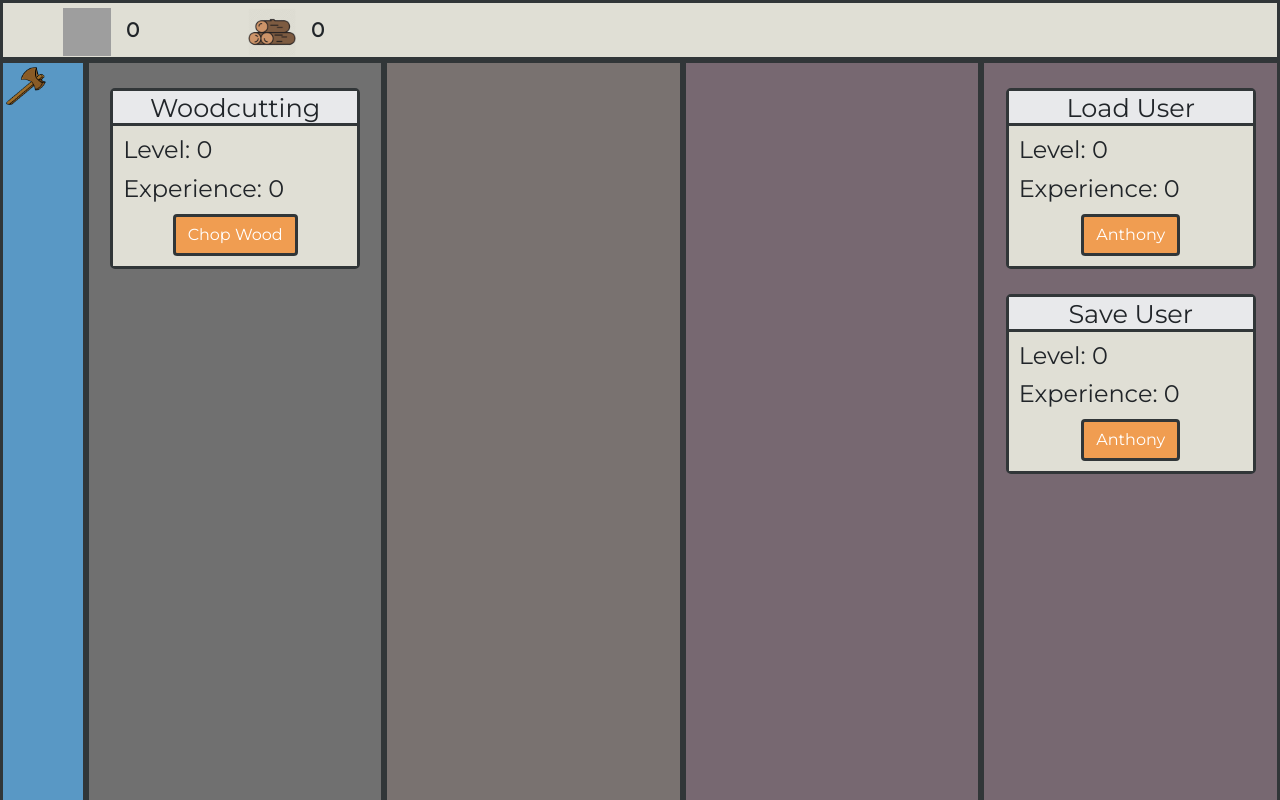
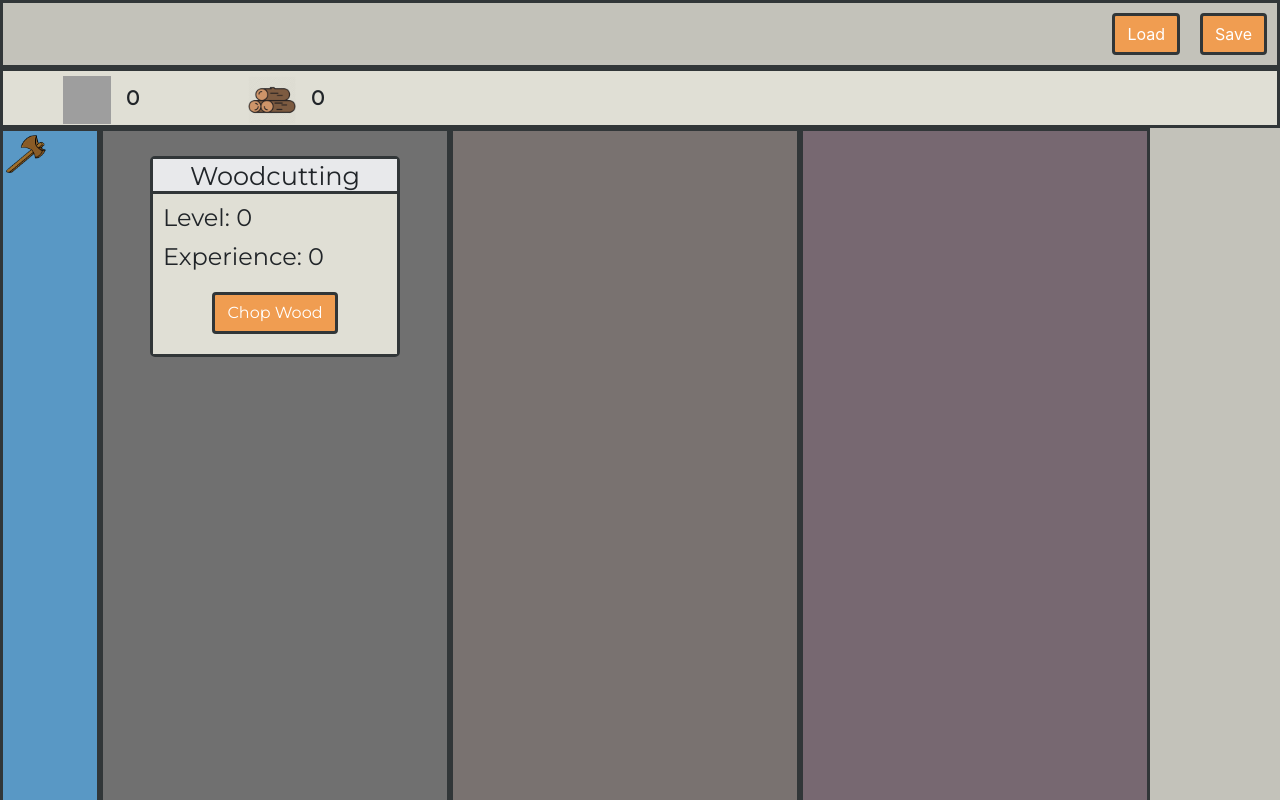
Before and after one commit to theRJMurray/skilling, a React (Create React App) app: page / in a window 1280 px wide. Shown: the top 800 px of the page. Built offline with nearby package versions, Linux system fonts and the light colour scheme; grey boxes are pictures that could not be loaded.

Commit message:
moved save and load to top bar

```diff
--- a/src/App.js
+++ b/src/App.js
@@ -3,219 +3,232 @@ import Skill from "./components/Skill";
 import Inventory from "./components/Inventory";
 import Tool from "./components/Tool";
 import Timer from "./components/Timer";
+import Save from "./components/Save";
 
-import Level from "./imgs/level.png"
+import Level from "./imgs/level.png";
 import Logs from "./imgs/logs.png";
 import Planks from "./imgs/planks.png";
 import Campfire from "./imgs/campfire.png";
 import Fish from "./imgs/fish.png";
 import CookedFish from "./imgs/cookedFish.png";
 import Stone from "./imgs/stone.png";
-import Sapphire from "./imgs/sapphire.png"
-import Ruby from "./imgs/ruby.png"
-
+import Sapphire from "./imgs/sapphire.png";
+import Ruby from "./imgs/ruby.png";
 
 import WoodAxe from "./imgs/woodAxe.png";
 import Saw from "./imgs/saw2.jpg";
 import Hammer from "./imgs/hammer.png";
 import FishingRod from "./imgs/fishingRod.png";
 import Lighter from "./imgs/lighter.png";
-import Chisel from "./imgs/chisel.png"
+import Chisel from "./imgs/chisel.png";
 
-
-import './css/App.css'
+import "./css/App.css";
 
 const App = () => {
   //State Variables
   const baseStats = {
     exp: 0,
     level: 0
-	}
+  };
 
-	const starterKit = [
-		{name: "axe", icon: WoodAxe}
-	]
+  const starterKit = [{ name: "axe", icon: WoodAxe }];
 
-	const [totalLevel, setTotalLevel] = useState(0)
+  const [totalLevel, setTotalLevel] = useState(0);
 
-	const [wood, setWood] = useState(0)
-	const [woodcutting, setWoodcutting] = useState(baseStats)
+  const [wood, setWood] = useState(0);
+  const [woodcutting, setWoodcutting] = useState(baseStats);
 
-	const [plank, setPlank] = useState(0)
-	const [makePlank, setMakePlank] = useState(baseStats)
+  const [plank, setPlank] = useState(0);
+  const [makePlank, setMakePlank] = useState(baseStats);
 
-	const [makeCampfire, setMakeCampfire] = useState(baseStats)
-	const [minutes, setMinutes] = useState(0)
-	const [seconds, setSeconds] = useState(0)
+  const [makeCampfire, setMakeCampfire] = useState(baseStats);
+  const [minutes, setMinutes] = useState(0);
+  const [seconds, setSeconds] = useState(0);
 
-	const [fish, setFish] = useState(0)
-	const [fishing, setFishing] = useState(baseStats)
+  const [fish, setFish] = useState(0);
+  const [fishing, setFishing] = useState(baseStats);
 
-	const [cookedFish, setCookedFish] = useState(0)
-	const [cooking, setCooking] = useState(baseStats)
+  const [cookedFish, setCookedFish] = useState(0);
+  const [cooking, setCooking] = useState(baseStats);
 
-	const [stone, setStone] = useState(0)
-	const [quarrying, setQuarrying] = useState(baseStats)
+  const [stone, setStone] = useState(0);
+  const [quarrying, setQuarrying] = useState(baseStats);
 
-	const [sapphire, setSapphire] = useState(0)
-	const [ruby, setRuby] = useState(0)
-	const [prospecting, setProspecting] = useState(baseStats)
+  const [sapphire, setSapphire] = useState(0);
+  const [ruby, setRuby] = useState(0);
+  const [prospecting, setProspecting] = useState(baseStats);
 
-	const [sacrifice, setSacrifice] = useState(baseStats)
+  const [sacrifice, setSacrifice] = useState(baseStats);
 
-	const [toolMaking, setToolMaking] = useState(baseStats)
+  const [toolMaking, setToolMaking] = useState(baseStats);
 
-	const [tools, setTools] = useState(starterKit)
+  const [tools, setTools] = useState(starterKit);
   //End of State Variables
 
-	const allSkills = [woodcutting, makePlank, makeCampfire, fishing, cooking,
-										quarrying, prospecting, sacrifice, toolMaking]
+  const allSkills = [
+    woodcutting,
+    makePlank,
+    makeCampfire,
+    fishing,
+    cooking,
+    quarrying,
+    prospecting,
+    sacrifice,
+    toolMaking
+  ];
 
   //Timer Functions
   const decreaseSeconds = z => {
-		setSeconds(seconds - z)
-	}
+    setSeconds(seconds - z);
+  };
 
   const decreaseMinutes = z => {
-		setMinutes(minutes - z)
-	}
+    setMinutes(minutes - z);
+  };
 
   const makeSeconds = z => {
-		setSeconds(z)
-	}
+    setSeconds(z);
+  };
 
   //Random Number Generator
   const randomNumber = (min, max) => {
-		return Math.floor(Math.random() * (max - min + 1) + min)
-	}
+    return Math.floor(Math.random() * (max - min + 1) + min);
+  };
 
   //Gameplay
-	const levelFormula = (exp) => {
-		return Math.floor(Math.sqrt(exp)*1.2);
-	}
+  const levelFormula = exp => {
+    return Math.floor(Math.sqrt(exp) * 1.2);
+  };
 
-	const updateLevel = (skillName, skillSetter, exp) => {
-		exp = isNaN(exp) ? 0 : exp
-		const level = levelFormula(exp)
-		skillSetter({ exp: exp, level: level })
-	}
+  const updateLevel = (skillString, skillName, skillSetter, exp) => {
+    exp = isNaN(exp) ? 0 : exp;
+    const level = levelFormula(exp);
+    skillSetter({ exp: exp, level: level });
+  };
   const updateTotalLevel = () => {
-		setTotalLevel(allSkills.reduce((a, b) => a + b.level, 0))
-	}
+    setTotalLevel(allSkills.reduce((a, b) => a + b.level, 0));
+  };
 
-	const gainXp = (skillName, skillSetter) => {
-		const exp = skillName.exp + 1
-		updateLevel(skillName, skillSetter, exp)
-	}
+  const gainXp = (skillString, skillName, skillSetter) => {
+    const exp = skillName.exp + 1;
+    updateLevel(skillString, skillName, skillSetter, exp);
+  };
 
   const sacrificeFish = () => {
     if (cookedFish > 0) {
       if (minutes === 0 && seconds === 0) {
         return;
       } else {
-				gainXp(sacrifice, setSacrifice)
-				setCookedFish(cookedFish - 1)
+        gainXp("sacrifice", sacrifice, setSacrifice);
+        setCookedFish(cookedFish - 1);
       }
     }
-	}
+  };
 
   const makeTool = () => {
     if (stone > 1 && plank > 1) {
-			gainXp(toolMaking, setToolMaking)
-			setStone(stone - 2)
-			setPlank(plank - 2)
+      gainXp("tool", toolMaking, setToolMaking);
+      setStone(stone - 2);
+      setPlank(plank - 2);
+    }
+  };
+
+  const prospectStone = () => {
+    if (stone > 0) {
+      gainXp("prospect", prospecting, setProspecting);
+      setStone(stone - 1);
+      if (randomNumber(1, 3) === 1) {
+        return;
+      }
+      if (randomNumber(1, 3) === 2) {
+        setSapphire(sapphire + 1);
+      }
+      if (randomNumber(1, 3) === 3) {
+        setRuby(ruby + 1);
       }
     }
-
-	const prospectStone = () => {
-		if (stone > 0){
-			gainXp(prospecting, setProspecting)
-			setStone(stone - 1)
-			if (randomNumber(1, 3) === 1){
-				return
-			}
-			if (randomNumber(1, 3) === 2){
-				setSapphire(sapphire + 1)
-			}
-			if (randomNumber(1, 3) === 3){
-				setRuby(ruby + 1)
-			}
-		}
-	}
+  };
 
   const collectStone = () => {
-		gainXp(quarrying, setQuarrying)
-		sacrifice.level >= 10 ? setStone(stone + 2) : setStone(stone + 1)
-	}
+    gainXp("stone", quarrying, setQuarrying);
+    sacrifice.level >= 10 ? setStone(stone + 2) : setStone(stone + 1);
+  };
 
   const chopWood = () => {
     //Gain Exp
-		gainXp(woodcutting, setWoodcutting)
-		sacrifice.level >= 5 ? setWood(wood + 2) : setWood(wood + 1)
-	}
+    gainXp("wood", woodcutting, setWoodcutting);
+    sacrifice.level >= 5 ? setWood(wood + 2) : setWood(wood + 1);
+  };
 
   const refineWood = () => {
     if (wood >= 2) {
-			gainXp(makePlank, setMakePlank)
-			setWood(wood - 2)
-			setPlank(plank + 1)
+      gainXp("plank", makePlank, setMakePlank);
+      setWood(wood - 2);
+      setPlank(plank + 1);
     }
-	}
+  };
 
   const craftCampfire = () => {
     if (wood >= 3) {
-			gainXp(makeCampfire, setMakeCampfire)
-			setWood(wood - 3)
-			setMinutes(minutes + 1)
+      gainXp("fire", makeCampfire, setMakeCampfire);
+      setWood(wood - 3);
+      setMinutes(minutes + 1);
     }
-	}
+  };
 
   const catchFish = () => {
-		gainXp(fishing, setFishing)
+    gainXp("fish", fishing, setFishing);
     sacrifice.level >= 15 ? setFish(fish + 2) : setFish(fish + 1);
-	}
+  };
 
   const cookFish = () => {
     if (fish >= 1) {
       if (minutes === 0 && seconds === 0) {
         return;
       } else {
-				gainXp(cooking, setCooking)
-				setCookedFish(cookedFish + 1)
-				setFish(fish - 1)
+        gainXp("cook", cooking, setCooking);
+        setCookedFish(cookedFish + 1);
+        setFish(fish - 1);
       }
     }
-	}
+  };
 
   const addTool = (name, icon) => {
-		tools.push({name: name, icon: icon})
-	}
+    tools.push({ name: name, icon: icon });
+  };
 
   const login = () => {
-		fetch("https://skilling-59c90.firebaseio.com/anthony.json")
+    fetch("https://skilling-a2d7a.firebaseio.com/use.json")
       .then(res => res.json())
       .then(
-        (result) => {
-					updateLevel(woodcutting, setWoodcutting, result.woodXp)
-					updateLevel(quarrying, setQuarrying, result.stoneXp)
-					updateLevel(fishing, setFishing, result.fishingXp)
-					updateLevel(makePlank, setMakePlank, result.plankXp)
-					updateLevel(makeCampfire, setMakeCampfire, result.fireXp)
-					updateLevel(cooking, setCooking, result.cookXp)
-					updateLevel(prospecting, setProspecting, result.prospectXp)
-					updateLevel(toolMaking, setToolMaking, result.toolXp)
-					updateLevel(sacrifice, setSacrifice, result.sacrificeXp)
+        result => {
+          updateLevel("wood", woodcutting, setWoodcutting, result.woodXp);
+          updateLevel("stone", quarrying, setQuarrying, result.stoneXp);
+          updateLevel("fish", fishing, setFishing, result.fishingXp);
+          updateLevel("plank", makePlank, setMakePlank, result.plankXp);
+          updateLevel("fire", makeCampfire, setMakeCampfire, result.fireXp);
+          updateLevel("cook", cooking, setCooking, result.cookXp);
+          updateLevel(
+            "prospect",
+            prospecting,
+            setProspecting,
+            result.prospectXp
+          );
+          updateLevel("tool", toolMaking, setToolMaking, result.toolXp);
+          updateLevel("sacrifice", sacrifice, setSacrifice, result.sacrificeXp);
         },
-        (error) => {
+        error => {
           this.setState({
             isLoaded: true,
             error
           });
         }
-      )
-	}
+      );
+  };
+
   const save = () => {
-		const userData = {woodXp: woodcutting.exp,
+    const userData = {
+      woodXp: woodcutting.exp,
       stoneXp: quarrying.exp,
       fishingXp: fishing.exp,
       plankXp: makePlank.exp,
@@ -223,70 +236,173 @@ const App = () => {
       cookXp: cooking.exp,
       prospectXp: prospecting.exp,
       toolXp: toolMaking.exp,
-											sacrificeXp: sacrifice.exp}
-		const response = fetch("https://skilling-59c90.firebaseio.com/anthony.json", {
-	    method: 'PUT',
+      sacrificeXp: sacrifice.exp
+    };
+    const response = fetch("https://skilling-a2d7a.firebaseio.com/use.json", {
+      method: "PUT",
       body: JSON.stringify(userData)
     });
-	}
+  };
 
   useEffect(() => {
     //Unlock Tool: Saw
-		if (woodcutting.exp > 8 && !(tools.some(e => e.name === 'hammer'))) {
-			addTool('hammer', Hammer)
+    if (woodcutting.exp > 8 && !tools.some(e => e.name === "hammer")) {
+      addTool("hammer", Hammer);
     }
-		if (quarrying.exp > 8 && !(tools.some(e => e.name === 'saw'))) {
-			addTool('saw', Saw)
+    if (quarrying.exp > 8 && !tools.some(e => e.name === "saw")) {
+      addTool("saw", Saw);
     }
-		if (toolMaking.exp > 0 && !(tools.some(e => e.name === 'fishingRod'))) {
-			addTool('fishingRod', FishingRod)
+    if (toolMaking.exp > 0 && !tools.some(e => e.name === "fishingRod")) {
+      addTool("fishingRod", FishingRod);
     }
-		if (toolMaking.exp > 8 && !(tools.some(e => e.name === 'lighter'))) {
-			addTool('lighter', Lighter)
+    if (toolMaking.exp > 8 && !tools.some(e => e.name === "lighter")) {
+      addTool("lighter", Lighter);
     }
-		if (toolMaking.exp > 18 && !(tools.some(e => e.name === 'chisel'))) {
-			addTool('chisel', Chisel)
+    if (toolMaking.exp > 18 && !tools.some(e => e.name === "chisel")) {
+      addTool("chisel", Chisel);
     }
-		updateTotalLevel()
-	})
-
+    updateTotalLevel();
+  });
+  /////////////////////////
+  //////RETURN/////////////
+  /////////////////////////
   return (
     <div>
+      <div className="topHeader">
+        <Save save={save} load={login} />
+      </div>
       <div className="titanPanel">
         <Inventory image={Level} item={totalLevel} />
         <Inventory image={Logs} item={wood} />
-				{tools.some(e => e.name === 'hammer') && <Inventory image={Stone} item={stone} />}
-				{tools.some(e => e.name === 'saw') && <Inventory image={Planks} item={plank} />}
-				{tools.some(e => e.name === 'lighter') && <Timer makeSeconds={makeSeconds} decreaseSeconds={decreaseSeconds} decreaseMinutes={decreaseMinutes} image={Campfire} seconds={seconds} minutes={minutes} />}
-				{tools.some(e => e.name === 'fishingRod') && <Inventory image={Fish} item={fish} />}
-				{tools.some(e => e.name === 'lighter') && <Inventory image={CookedFish} item={cookedFish} />}
-				{tools.some(e => e.name === 'chisel') && <Inventory image={Sapphire} item={sapphire} />}
-				{tools.some(e => e.name === 'chisel') && <Inventory image={Ruby} item={ruby} />}
-			</div>
-			<div style={{ display: 'flex' }}>
-				<div className="toolbelt">
-					{tools.map(tool => <Tool icon={tool.icon} />)}
-				</div>
-				<div className="collect">
-					{tools.some(e => e.name === 'axe') && <Skill takeAction={chopWood} skill={woodcutting} skillName={"Woodcutting"} skillAction={"Chop Wood"} />}
-					{tools.some(e => e.name === 'hammer') && <Skill takeAction={collectStone} skill={quarrying} skillName={"Quarrying"} skillAction={"Collect Stone"} />}
-					{tools.some(e => e.name === 'fishingRod') && <Skill takeAction={catchFish} skill={fishing} skillName={"Fishing"} skillAction={"Catch Fish"} />}
-				</div>
-				<div className="refine">
-					{tools.some(e => e.name === 'saw') && <Skill takeAction={refineWood} skill={makePlank} skillName={"Wood Refining"} skillAction={"Refine Wood"} />}
-					{tools.some(e => e.name === 'lighter') && <Skill takeAction={cookFish} skill={cooking} skillName={"Cooking"} skillAction={"Cook Fish"} />}
-					{tools.some(e => e.name === 'chisel') && <Skill takeAction={prospectStone} skill={prospecting} skillName={"Prospecting"} skillAction={"Prospect Stone"} />}
-				</div>
-				<div className="craft">
-					{tools.some(e => e.name === 'saw') && <Skill takeAction={makeTool} skill={toolMaking} skillName={"Tool Making"} skillAction={"Craft Tools"} />}
-					{tools.some(e => e.name === 'lighter') && <Skill takeAction={craftCampfire} skill={makeCampfire} skillName={"Campfire Crafting"} skillAction={"Craft Campfire"} />}
-					{tools.some(e => e.name === 'lighter') && <Skill takeAction={sacrificeFish} skill={sacrifice} skillName={"Sacrifice"} skillAction={"Sacrifice Fish"} />}
-				</div>
-				<div className="craft">
-					{<Skill takeAction={login} skill={toolMaking} skillName={"Load User"} skillAction={"Anthony"} />}
-					{<Skill takeAction={save} skill={makeCampfire} skillName={"Save User"} skillAction={"Anthony"} />}
+        {tools.some(e => e.name === "hammer") && (
+          <Inventory image={Stone} item={stone} />
+        )}
+
+        {tools.some(e => e.name === "saw") && (
+          <Inventory image={Planks} item={plank} />
+        )}
+
+        {tools.some(e => e.name === "lighter") && (
+          <Timer
+            makeSeconds={makeSeconds}
+            decreaseSeconds={decreaseSeconds}
+            decreaseMinutes={decreaseMinutes}
+            image={Campfire}
+            seconds={seconds}
+            minutes={minutes}
+          />
+        )}
+
+        {tools.some(e => e.name === "fishingRod") && (
+          <Inventory image={Fish} item={fish} />
+        )}
+
+        {tools.some(e => e.name === "lighter") && (
+          <Inventory image={CookedFish} item={cookedFish} />
+        )}
+
+        {tools.some(e => e.name === "chisel") && (
+          <Inventory image={Sapphire} item={sapphire} />
+        )}
+
+        {tools.some(e => e.name === "chisel") && (
+          <Inventory image={Ruby} item={ruby} />
+        )}
       </div>
 
+      <div style={{ display: "flex" }}>
+        <div className="toolbelt">
+          {tools.map(tool => (
+            <Tool icon={tool.icon} />
+          ))}
+        </div>
+
+        <div className="collect">
+          {tools.some(e => e.name === "axe") && (
+            <Skill
+              takeAction={chopWood}
+              skill={woodcutting}
+              skillName={"Woodcutting"}
+              skillAction={"Chop Wood"}
+            />
+          )}
+
+          {tools.some(e => e.name === "hammer") && (
+            <Skill
+              takeAction={collectStone}
+              skill={quarrying}
+              skillName={"Quarrying"}
+              skillAction={"Collect Stone"}
+            />
+          )}
+
+          {tools.some(e => e.name === "fishingRod") && (
+            <Skill
+              takeAction={catchFish}
+              skill={fishing}
+              skillName={"Fishing"}
+              skillAction={"Catch Fish"}
+            />
+          )}
+        </div>
+
+        <div className="refine">
+          {tools.some(e => e.name === "saw") && (
+            <Skill
+              takeAction={refineWood}
+              skill={makePlank}
+              skillName={"Wood Refining"}
+              skillAction={"Refine Wood"}
+            />
+          )}
+
+          {tools.some(e => e.name === "lighter") && (
+            <Skill
+              takeAction={cookFish}
+              skill={cooking}
+              skillName={"Cooking"}
+              skillAction={"Cook Fish"}
+            />
+          )}
+
+          {tools.some(e => e.name === "chisel") && (
+            <Skill
+              takeAction={prospectStone}
+              skill={prospecting}
+              skillName={"Prospecting"}
+              skillAction={"Prospect Stone"}
+            />
+          )}
+        </div>
+
+        <div className="craft">
+          {tools.some(e => e.name === "saw") && (
+            <Skill
+              takeAction={makeTool}
+              skill={toolMaking}
+              skillName={"Tool Making"}
+              skillAction={"Craft Tools"}
+            />
+          )}
+
+          {tools.some(e => e.name === "lighter") && (
+            <Skill
+              takeAction={craftCampfire}
+              skill={makeCampfire}
+              skillName={"Campfire Crafting"}
+              skillAction={"Craft Campfire"}
+            />
+          )}
+
+          {tools.some(e => e.name === "lighter") && (
+            <Skill
+              takeAction={sacrificeFish}
+              skill={sacrifice}
+              skillName={"Sacrifice"}
+              skillAction={"Sacrifice Fish"}
+            />
+          )}
+        </div>
       </div>
     </div>
   );
--- /dev/null
+++ b/src/components/Save.jsx
@@ -0,0 +1,17 @@
+import React from "react";
+import "../css/Save.css";
+
+const Save = props => {
+  return (
+    <div style={{ display: "flex", flexDirection: "row-reverse" }}>
+      <button className="btn btn-primary" onClick={props.save}>
+        Save
+      </button>
+      <button className="btn btn-primary" onClick={props.load}>
+        Load
+      </button>
+    </div>
+  );
+};
+
+export default Save;
--- a/src/css/App.css
+++ b/src/css/App.css
@@ -1,22 +1,26 @@
 body {
     background: #c3c2ba;
+  }
+
+  .topHeader {
+    border: 3px solid #313638;
   }
 
   .titanPanel {
     width: 100%;
     height: 60px;
-    background: #E0DFD5;
+    background: #e0dfd5;
     border: 3px solid #313638;
     display: flex;
     margin: 0;
-    font-family: 'Montserrat', sans-serif;
+    font-family: "Montserrat", sans-serif;
     user-select: none;
   }
 
   .toolbelt {
     width: 100px;
     height: 900px;
-    background: #5998C5;
+    background: #5998c5;
     border: 3px solid #313638;
     display: flex;
     flex-wrap: wrap;
--- /dev/null
+++ b/src/css/Save.css
@@ -0,0 +1,3 @@
+button {
+    margin: 10px;
+  }
```
Lines whose indentation alone changed are shown as unchanged.
